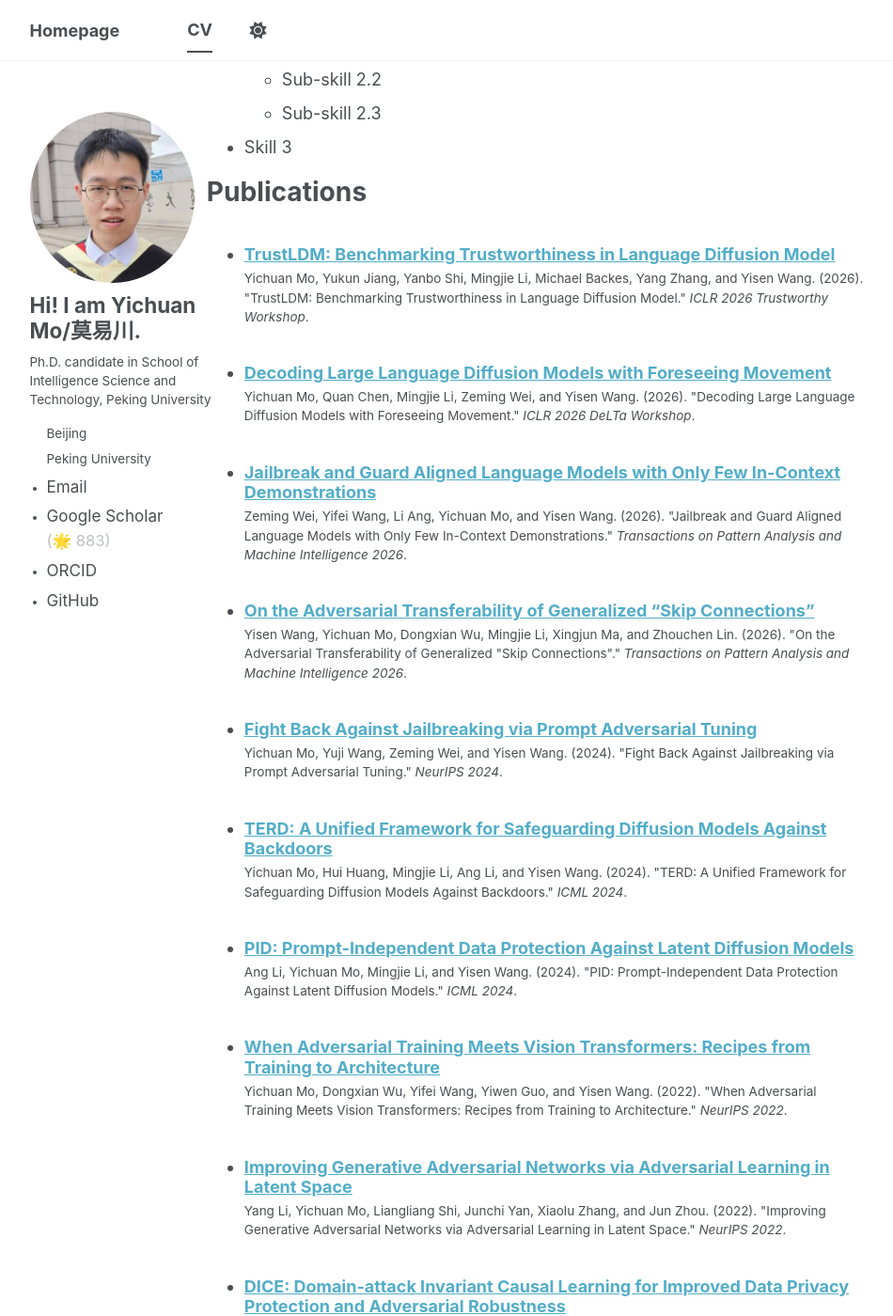
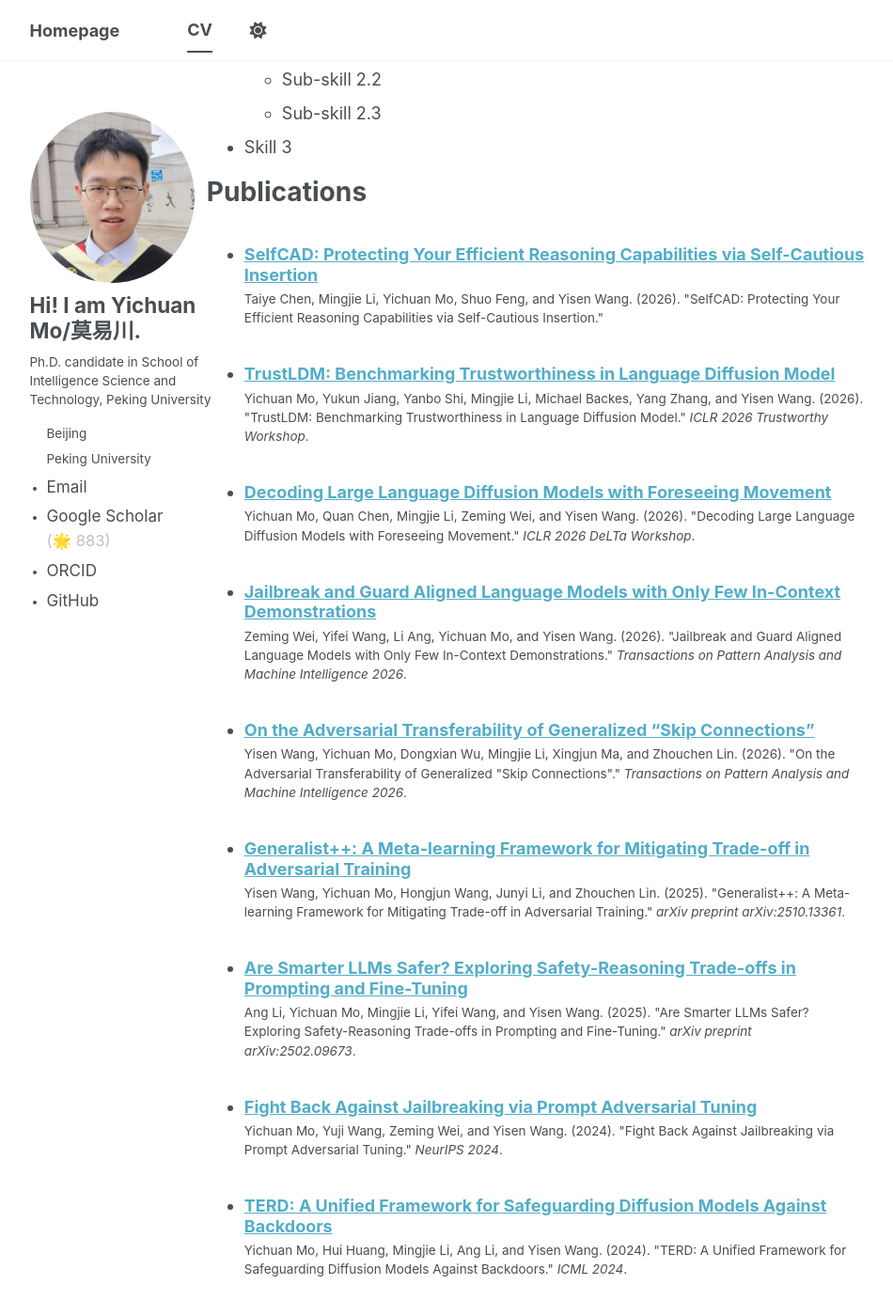
Before and after one commit to mo666666/mo666666.github.io, a Jekyll site: the page built from _pages/cv.md, in a window 1280 px wide and 1400 px high, scrolled down 894 px. Shown: the whole window at 94% size, without its empty margins (164-1114 px from the left). Built offline with Jekyll 4.4.1, drawn with Linux system fonts in a browser that asks for light colours; a script bundle is joined from its source files by our own code; library files that are not in the unit come from our copies.

Commit message:
Add preprint

```diff
--- /dev/null
+++ b/_publications/2025-02-09-smarter-llms-safer.md
@@ -0,0 +1,20 @@
+---
+title: "Are Smarter LLMs Safer? Exploring Safety-Reasoning Trade-offs in Prompting and Fine-Tuning"
+collection: publications
+category: preprints
+status: preprint
+permalink: /publication/2025-smarter-llms-safer
+authors: "Ang Li, Yichuan Mo, Mingjie Li, Yifei Wang, and Yisen Wang"
+venue: "arXiv 2025"
+citation: 'Ang Li, Yichuan Mo, Mingjie Li, Yifei Wang, and Yisen Wang. (2025). &quot;Are Smarter LLMs Safer? Exploring Safety-Reasoning Trade-offs in Prompting and Fine-Tuning.&quot; <i>arXiv preprint arXiv:2502.09673</i>.'
+pdf: https://arxiv.org/pdf/2502.09673
+bib: |
+  @article{li2025smarter,
+    title={Are smarter llms safer? exploring safety-reasoning trade-offs in prompting and fine-tuning},
+    author={Li, Ang and Mo, Yichuan and Li, Mingjie and Wang, Yifei and Wang, Yisen},
+    journal={arXiv preprint arXiv:2502.09673},
+    year={2025}
+  }
+---
+
+This preprint explores safety-reasoning trade-offs in prompting and fine-tuning of large language models.
--- /dev/null
+++ b/_publications/2025-10-13-generalist-plus-plus.md
@@ -0,0 +1,20 @@
+---
+title: "Generalist++: A Meta-learning Framework for Mitigating Trade-off in Adversarial Training"
+collection: publications
+category: preprints
+status: preprint
+permalink: /publication/2025-generalist-plus-plus
+authors: "Yisen Wang, Yichuan Mo<sup>#</sup>, Hongjun Wang, Junyi Li, and Zhouchen Lin"
+venue: "arXiv 2025"
+citation: 'Yisen Wang, Yichuan Mo, Hongjun Wang, Junyi Li, and Zhouchen Lin. (2025). &quot;Generalist++: A Meta-learning Framework for Mitigating Trade-off in Adversarial Training.&quot; <i>arXiv preprint arXiv:2510.13361</i>.'
+pdf: https://arxiv.org/pdf/2510.13361
+bib: |
+  @article{wang2025generalist++,
+    title={Generalist++: A Meta-learning Framework for Mitigating Trade-off in Adversarial Training},
+    author={Wang, Yisen and Mo, Yichuan and Wang, Hongjun and Li, Junyi and Lin, Zhouchen},
+    journal={arXiv preprint arXiv:2510.13361},
+    year={2025}
+  }
+---
+
+This preprint proposes a meta-learning framework for mitigating trade-offs in adversarial training.
--- /dev/null
+++ b/_publications/2026-02-01-selfcad-protecting-efficient-reasoning.md
@@ -0,0 +1,20 @@
+---
+title: "SelfCAD: Protecting Your Efficient Reasoning Capabilities via Self-Cautious Insertion"
+collection: publications
+category: preprints
+status: preprint
+permalink: /publication/2026-selfcad-protecting-efficient-reasoning
+authors: "Taiye Chen, Mingjie Li, Yichuan Mo, Shuo Feng, and Yisen Wang"
+venue: "Preprint 2026"
+citation: 'Taiye Chen, Mingjie Li, Yichuan Mo, Shuo Feng, and Yisen Wang. (2026). &quot;SelfCAD: Protecting Your Efficient Reasoning Capabilities via Self-Cautious Insertion.&quot;'
+pdf: https://openreview.net/pdf?id=iuYd06fwPR
+bib: |
+  @misc{chen2026selfcad,
+    title={Self{CAD}: Protecting Your Efficient Reasoning Capabilities via Self Cautious Insertion},
+    author={Taiye Chen and Mingjie Li and Yichuan Mo and Shuo Feng and Yisen Wang},
+    year={2026},
+    url={https://openreview.net/forum?id=iuYd06fwPR}
+  }
+---
+
+This preprint proposes a self-cautious insertion method to protect efficient reasoning capabilities of language models.
```
Also changed, not shown: _pages/about.md (+15 -0 lines).
